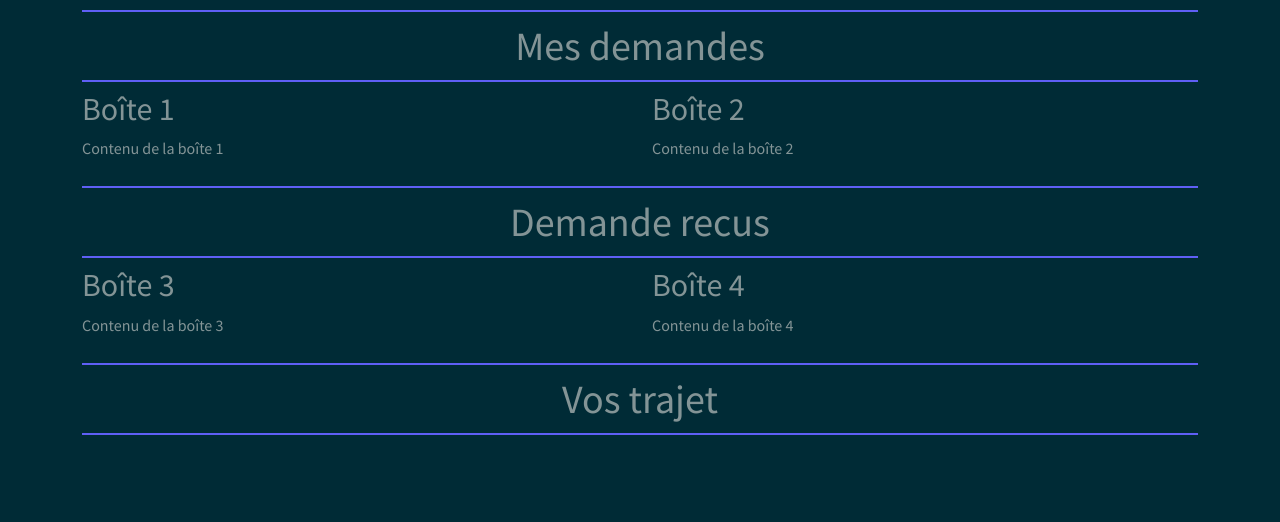
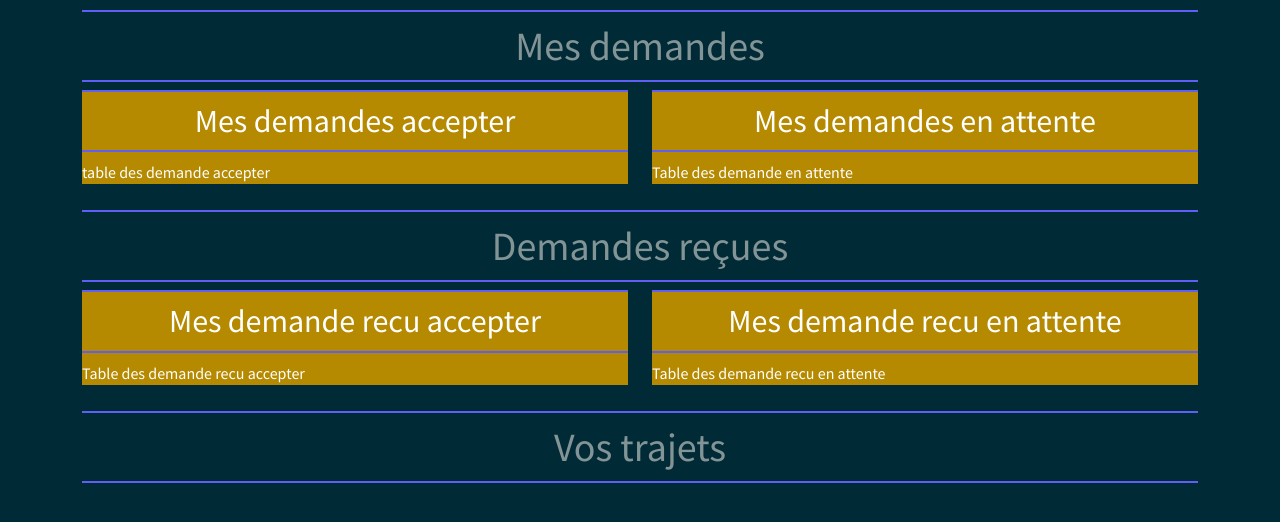
Before and after one commit to Spc-Marcus/ProjetPw, a PHP site: page /Vue/Demande.php in a window 1280 px wide. Shown: the part 56-578 px from the top of the page. Run offline with PHP 8.4, Linux system fonts and the light colour scheme.

Commit message:
import Photo

```diff
--- a/Vue/Css/style.css
+++ b/Vue/Css/style.css
@@ -19,6 +19,13 @@ h1 {
     border-bottom: 2px solid #5f5ff5;
     padding: 10px 0;
 }
+
+h2 {
+  text-align: center;
+  border-top : 2px solid #5f5ff5;
+  border-bottom: 2px solid #5f5ff5;
+  padding: 10px 0;
+}
 h1:first-child{
     margin-top: 10px;
 }
--- a/Vue/Demande.php
+++ b/Vue/Demande.php
@@ -1,6 +1,4 @@
-<?php include "Template/headerUser.php";
-    ?>
-
+<?php include "Template/headerUser.php"; ?>
 
 <!DOCTYPE html>
 <html lang="en">
@@ -9,8 +7,8 @@
   <meta charset="UTF-8">
   <meta name="viewport" content="width=device-width, initial-scale=1.0">
   <title>Demande</title>
+  <!-- Inclure le fichier CSS de Bootstrap -->
   <link href="Css/style.css" rel="stylesheet">
-
 </head>
 
 <body>
@@ -19,42 +17,44 @@
       <h1>Mes demandes</h1>
       <div class="row">
         <div class="col-md-6">
-          <div class="box">
-            <h2>Boîte 1</h2>
-            <p>Contenu de la boîte 1</p>
+          <div class="box bg-primary text-white">
+            <h2>Mes demandes accepter</h2>
+            <p>table des demande accepter</p>
           </div>
         </div>
         <div class="col-md-6">
-          <div class="box">
-            <h2>Boîte 2</h2>
-            <p>Contenu de la boîte 2</p>
+          <div class="box bg-primary text-white">
+            <h2>Mes demandes en attente</h2>
+            <p>Table des demande en attente</p>
           </div>
         </div>
       </div>
     </section>
 
     <section>
-      <h1>Demande recus</h1>
+      <h1>Demandes reçues</h1>
       <div class="row">
         <div class="col-md-6">
-          <div class="box">
-            <h2>Boîte 3</h2>
-            <p>Contenu de la boîte 3</p>
+          <div class="box bg-primary text-white">
+            <h2>Mes demande recu accepter</h2>
+            <p>Table des demande recu accepter</p>
           </div>
         </div>
         <div class="col-md-6">
-          <div class="box">
-            <h2>Boîte 4</h2>
-            <p>Contenu de la boîte 4</p>
+          <div class="box bg-primary text-white">
+            <h2>Mes demande recu en attente</h2>
+            <p>Table des demande recu en attente</p>
           </div>
         </div>
       </div>
     </section>
 
     <section>
-      <h1>Vos trajet</h1>
+      <h1>Vos trajets</h1>
+
     </section>
   </div>
+
 </body>
 
 </html>
```
Also changed, not shown: Controleur/upload.php (added, +50 -0 lines), Tests/a.html (deleted, +0 -137 lines), Tests/te.php (deleted, +0 -42 lines), Tests/tri.php (deleted, +0 -25 lines), Vue/FestivalAdmin.php (+77 -35 lines), Vue/FestivalInfo.php (deleted).
